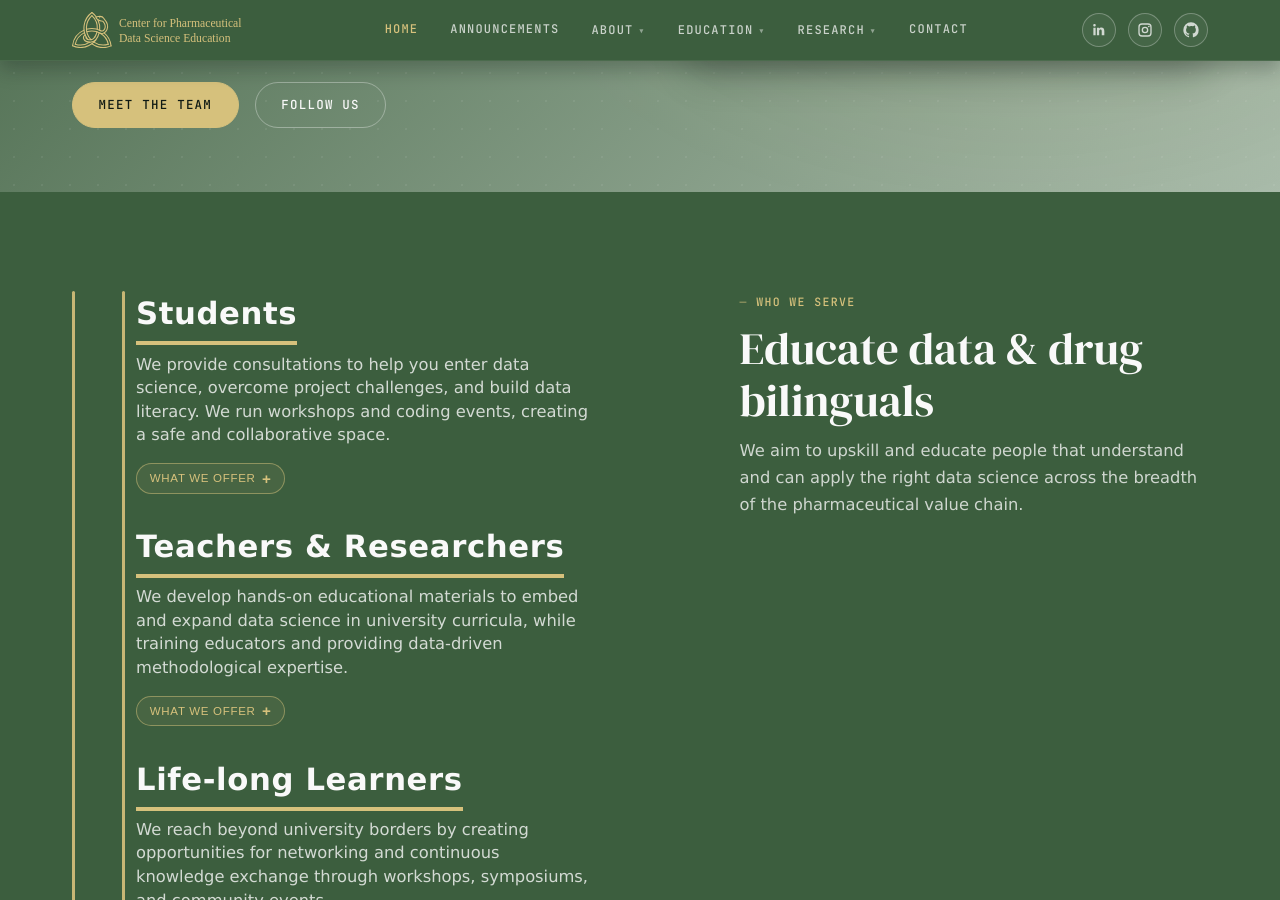
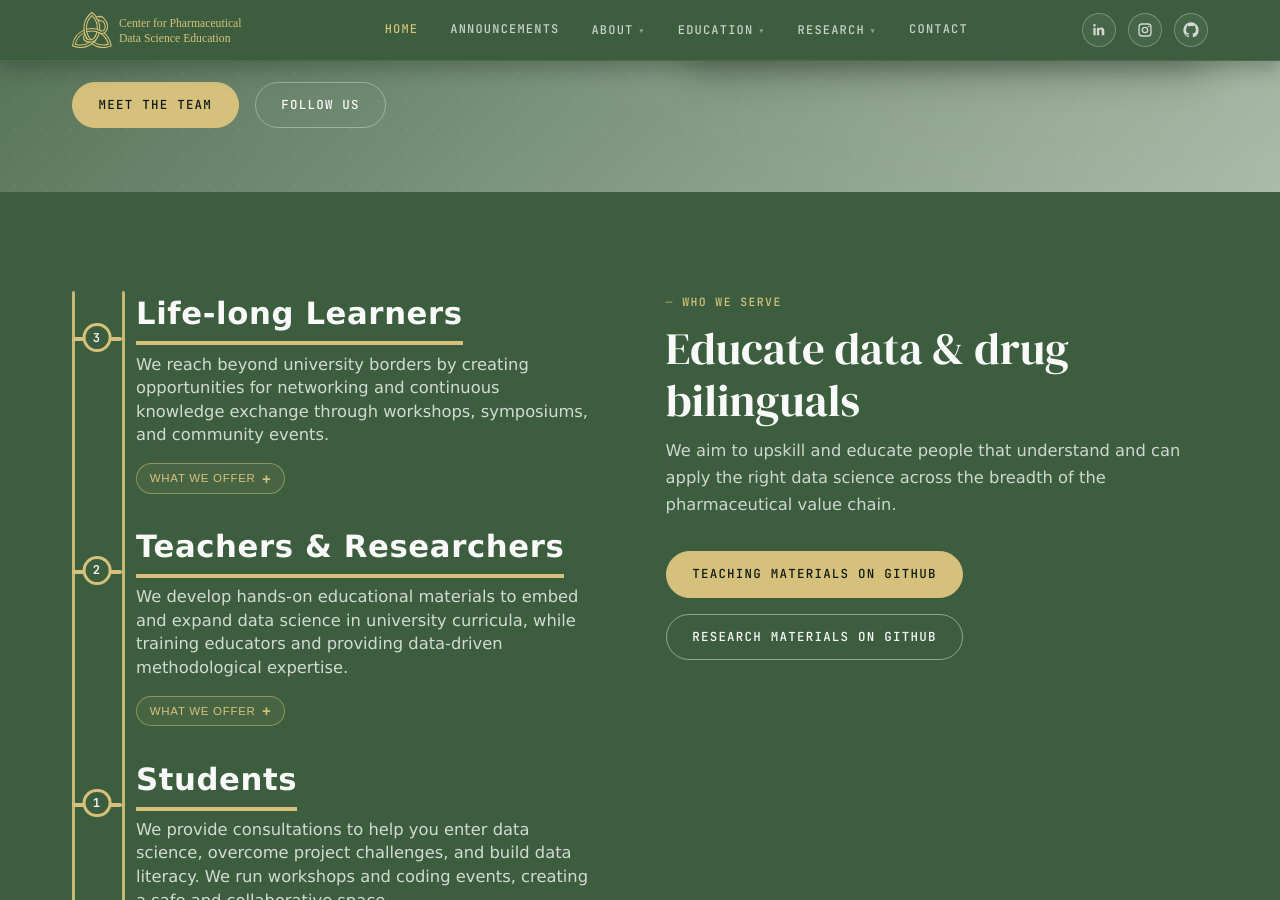
Before and after one commit to CPDSE/PagesCMS, a Jekyll site: the page built from index.md, in a window 1280 px wide and 900 px high, scrolled down 3557 px. Built offline with Jekyll 4.4.1, drawn with Linux system fonts in a browser that asks for light colours; some of the changed text lies outside the part shown.

Commit message:
ladder styling

```diff
--- a/_layouts/home.html
+++ b/_layouts/home.html
@@ -214,15 +214,15 @@
       <div class="audience-progress">
         <div class="audience-grid">
         <div class="audience-card" data-stage="1">
-          <h3>Students</h3>
-          <p>We provide consultations to help you enter data science, overcome project challenges, and build data literacy. We run workshops and coding events, creating a safe and collaborative space.</p>
+          <h3>Life-long Learners</h3>
+          <p>We reach beyond university borders by creating opportunities for networking and continuous knowledge exchange through workshops, symposiums, and community events.</p>
           <button class="audience-toggle" aria-expanded="false">What we offer <span class="audience-toggle-icon">+</span></button>
           <div class="audience-offers" hidden>
             <ul>
-              <li>Drop-in data science consultations</li>
-              <li>Coding workshops &amp; hackathons</li>
-              <li>Project guidance &amp; peer learning</li>
-              <li>Open teaching materials on GitHub</li>
+              <li>Industry networking events</li>
+              <li>Symposiums &amp; community meetups</li>
+              <li>Continuing education workshops</li>
+              <li>Online resources &amp; tutorials</li>
             </ul>
           </div>
         </div>
@@ -258,11 +258,11 @@
         <span class="section-label">Who we serve</span>
         <h2>Educate data &amp; drug bilinguals</h2>
         <p>We aim to upskill and educate people that understand and can apply the right data science across the breadth of the pharmaceutical value chain.</p>
+        <div style="display:flex; gap:1rem; margin-top:var(--space-md); flex-wrap:wrap;">
+          <a href="https://github.com/CPDSE-EDUX" target="_blank" rel="noopener" class="btn btn-primary">Teaching Materials on GitHub</a>
+          <a href="https://github.com/CPDSE" target="_blank" rel="noopener" class="btn btn-ghost" style="border-color:rgba(249,249,249,0.45); color:var(--offwhite);">Research Materials on GitHub</a>
+        </div>
       </div>
-    </div>
-    <div style="display:flex; gap:1rem; margin-top:var(--space-md);">
-      <a href="https://github.com/CPDSE-EDUX" target="_blank" rel="noopener" class="btn btn-primary">Teaching Materials on GitHub</a>
-      <a href="https://github.com/CPDSE" target="_blank" rel="noopener" class="btn btn-ghost" style="border-color:rgba(249,249,249,0.45); color:var(--offwhite);">Research Materials on GitHub</a>
     </div>
   </div>
 </section>
--- a/assets/css/main.css
+++ b/assets/css/main.css
@@ -1378,7 +1378,7 @@
 /* ─── AUDIENCE CARDS ──────────────────────────────────────── */
 .audience-layout {
   display: grid;
-  grid-template-columns: minmax(0, 1.25fr) minmax(300px, 0.95fr);
+  grid-template-columns: 1fr 1fr;
   gap: clamp(1.6rem, 4vw, 3.2rem);
   align-items: start;
 }
@@ -1417,42 +1417,15 @@
   border-radius: 0;
   background: transparent;
   padding: 0 0 0.25rem;
-  overflow: hidden;
+  overflow: visible;
   transition: transform 0.22s ease;
-}
-.audience-card::before {
-  content: attr(data-stage);
-  position: absolute;
-  left: calc(clamp(3.8rem, 5vw, 5rem) * -1 + 0.46rem);
-  top: 0.22rem;
-  width: 1.6rem;
-  height: 1.6rem;
-  border-radius: 50%;
-  border: 2px solid rgba(214,193,124,0.92);
-  background: #3C5E3E;
-  color: #F9F9F9;
-  display: inline-flex;
-  align-items: center;
-  justify-content: center;
-  font-family: var(--font-mono);
-  font-size: 0.68rem;
-  font-weight: 600;
-}
-.audience-card::after {
-  content: '';
-  position: absolute;
-  left: calc(clamp(3.8rem, 5vw, 5rem) * -1 + 2.15rem);
-  top: 1rem;
-  width: calc(clamp(3.8rem, 5vw, 5rem) - 2.5rem);
-  height: 3px;
-  border-radius: 999px;
-  background: rgba(214,193,124,0.9);
 }
 .audience-card:hover,
 .audience-card:focus-within {
   transform: translateX(6px);
 }
 .audience-card h3 {
+  position: relative;
   font-size: clamp(1.6rem, 2.4vw, 2rem);
   font-weight: 600;
   margin-bottom: 0.45rem;
@@ -1461,6 +1434,42 @@
   color: var(--offwhite);
   border-bottom: 4px solid #D6C17C;
   width: fit-content;
+}
+.audience-card h3::before {
+  content: '';
+  position: absolute;
+  left: calc(clamp(3.8rem, 5vw, 5rem) * -1);
+  top: calc(100% - 4px);
+  width: clamp(2.7rem, 4vw, 3.1rem);
+  height: 4px;
+  border-radius: 999px;
+  background: #D6C17C;
+}
+.audience-card h3::after {
+  content: '3';
+  position: absolute;
+  left: calc(clamp(3.8rem, 5vw, 5rem) * -1 + (clamp(2.7rem, 4vw, 3.1rem) / 2));
+  top: calc(100% - 18px);
+  width: 1.8rem;
+  height: 1.8rem;
+  border-radius: 50%;
+  border: 3px solid #D6C17C;
+  background: #3C5E3E;
+  color: #F9F9F9;
+  display: inline-flex;
+  align-items: center;
+  justify-content: center;
+  font-family: var(--font-mono);
+  font-size: 0.76rem;
+  font-weight: 600;
+  line-height: 1;
+  transform: translateX(-50%);
+}
+.audience-card:nth-child(2) h3::after {
+  content: '2';
+}
+.audience-card:nth-child(3) h3::after {
+  content: '1';
 }
 .audience-card p {
   font-size: 1.02rem;
@@ -1502,15 +1511,15 @@
   .audience-progress::after {
     left: 2.5rem;
   }
-  .audience-card::before {
-    left: -3.12rem;
-  }
-  .audience-card::after {
-    left: -1.44rem;
-    width: 1.12rem;
-  }
   .audience-card h3 {
     font-size: clamp(1.25rem, 4.8vw, 1.5rem);
+  }
+  .audience-card h3::before {
+    left: -3.6rem;
+    width: 2.5rem;
+  }
+  .audience-card h3::after {
+    left: calc(-3.6rem + 1.25rem);
   }
   .audience-card p {
     font-size: 0.95rem;
```
Also changed, not shown: other parts of _layouts/home.html (+6 -6 lines).
